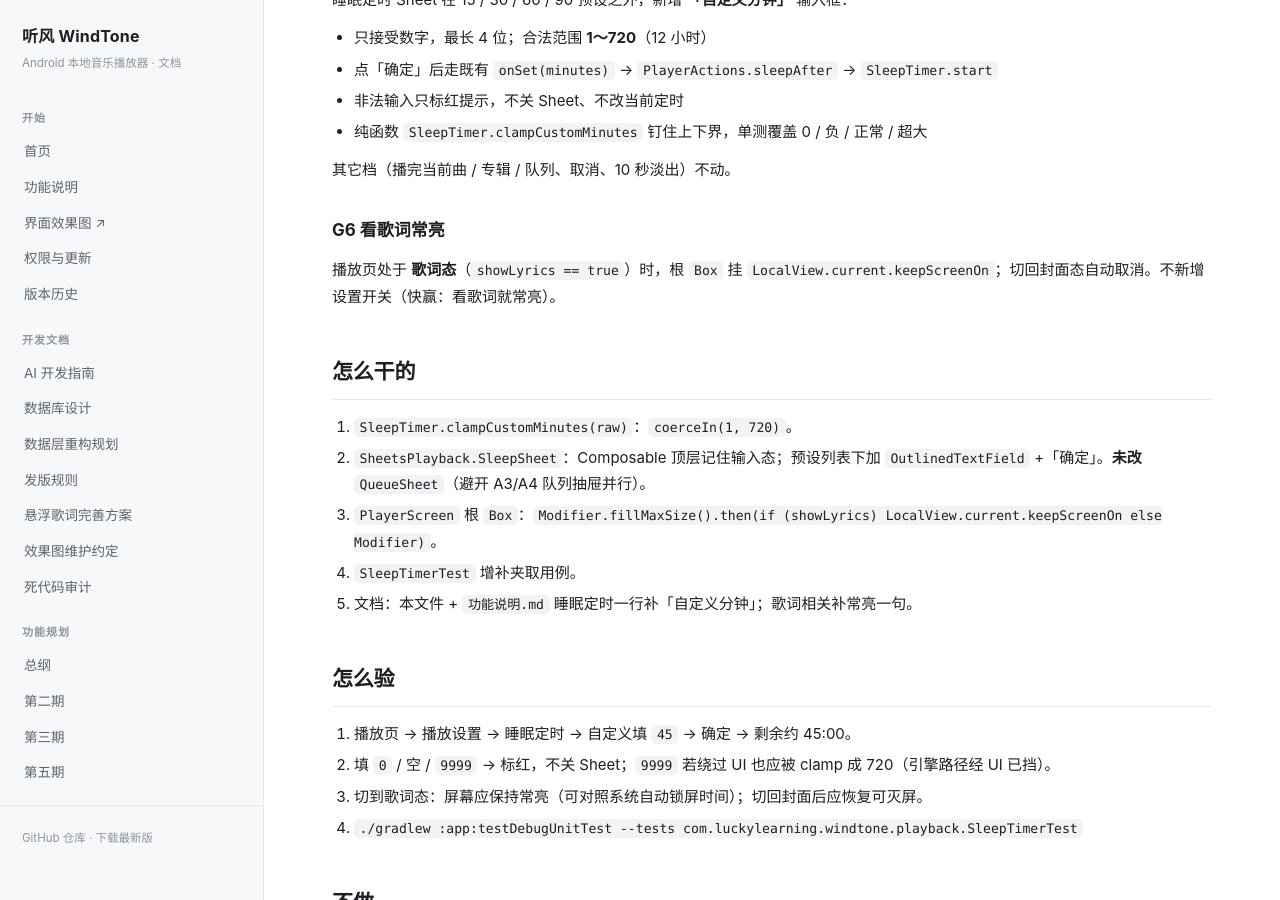
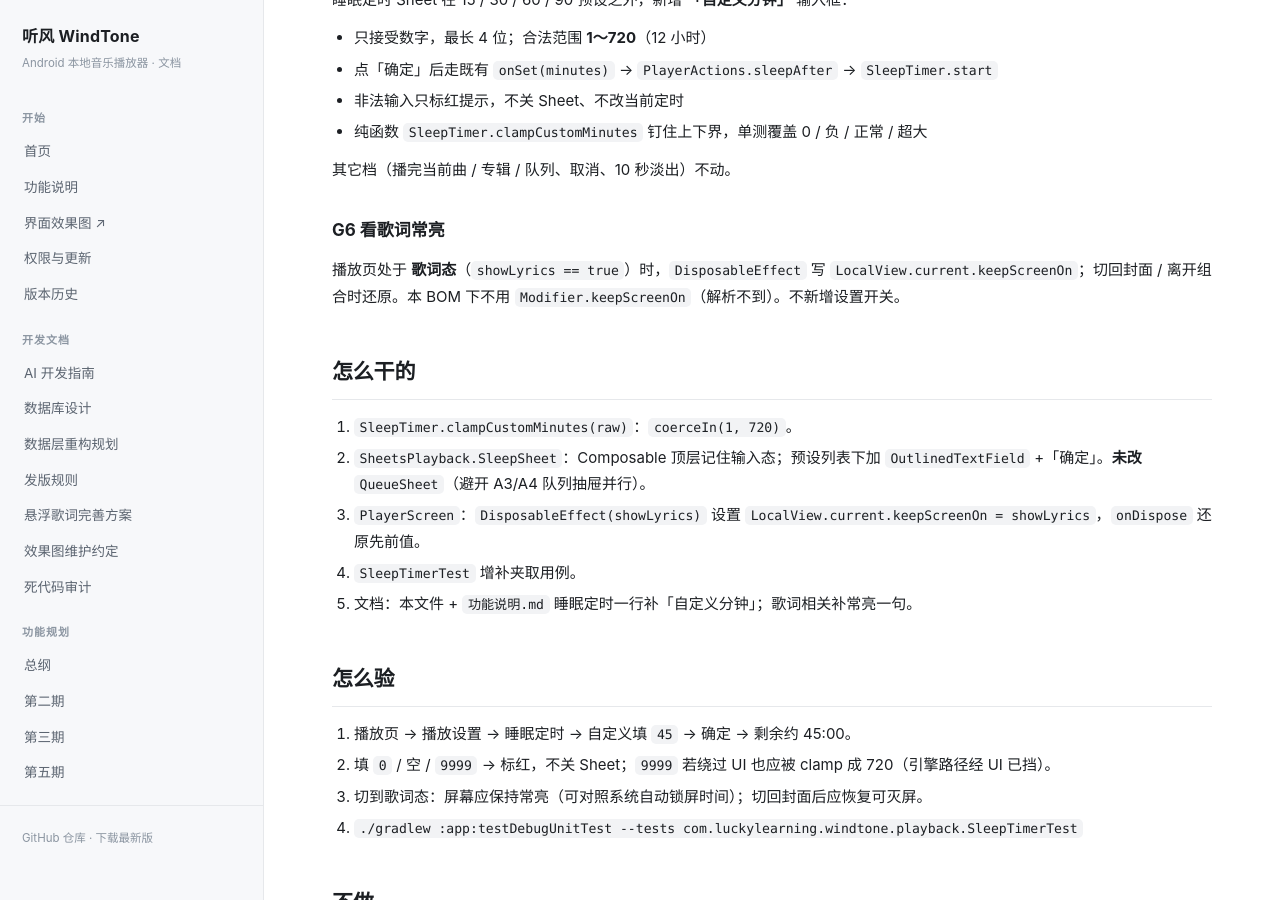
Before and after one commit to LuckyLearning/WindTone, a Jekyll site: the page built from docs/功能-睡眠定时自定义与歌词常亮.md, in a window 1280 px wide and 900 px high, scrolled down 348 px. Built offline with Jekyll 4.4.1, drawn with Linux system fonts in a browser that asks for light colours; our own code applies the rules of GitHub Pages for plain Markdown files.

Commit message:
docs: G6 步骤对齐 DisposableEffect(LocalView)

```diff
--- a/docs/功能-睡眠定时自定义与歌词常亮.md
+++ b/docs/功能-睡眠定时自定义与歌词常亮.md
@@ -18,13 +18,13 @@
 
 ### G6 看歌词常亮
 
-播放页处于 **歌词态**（`showLyrics == true`）时，根 `Box` 挂 `LocalView.current.keepScreenOn`；切回封面态自动取消。不新增设置开关（快赢：看歌词就常亮）。
+播放页处于 **歌词态**（`showLyrics == true`）时，`DisposableEffect` 写 `LocalView.current.keepScreenOn`；切回封面 / 离开组合时还原。本 BOM 下不用 `Modifier.keepScreenOn`（解析不到）。不新增设置开关。
 
 ## 怎么干的
 
 1. `SleepTimer.clampCustomMinutes(raw)`：`coerceIn(1, 720)`。
 2. `SheetsPlayback.SleepSheet`：Composable 顶层记住输入态；预设列表下加 `OutlinedTextField` +「确定」。**未改** `QueueSheet`（避开 A3/A4 队列抽屉并行）。
-3. `PlayerScreen` 根 `Box`：`Modifier.fillMaxSize().then(if (showLyrics) LocalView.current.keepScreenOn else Modifier)`。
+3. `PlayerScreen`：`DisposableEffect(showLyrics)` 设置 `LocalView.current.keepScreenOn = showLyrics`，`onDispose` 还原先前值。
 4. `SleepTimerTest` 增补夹取用例。
 5. 文档：本文件 + `功能说明.md` 睡眠定时一行补「自定义分钟」；歌词相关补常亮一句。
 
```
